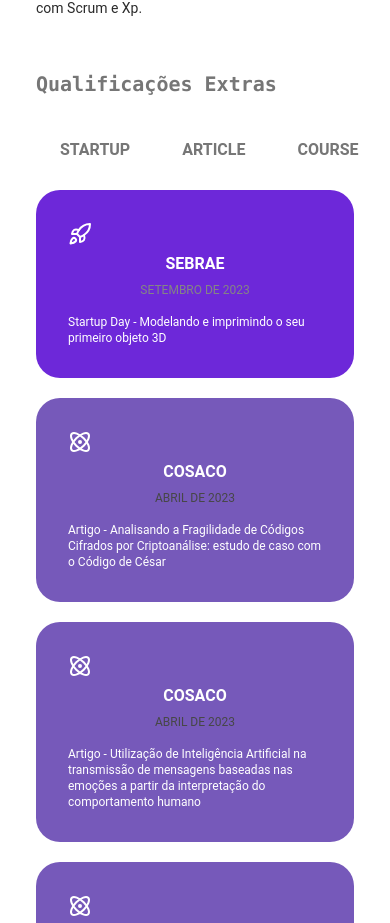
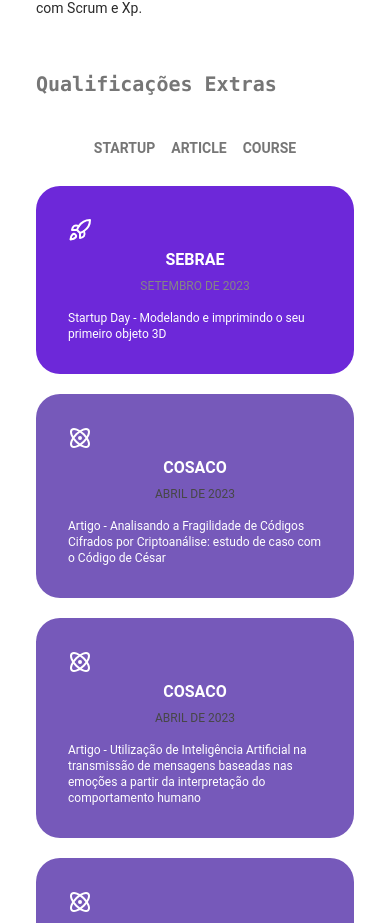
Before and after one commit to bamarcheti/my-resume, a React (Create React App) app: page / in a window 390 px wide. Shown: the part 2154-3077 px from the top of the page. Built offline with nearby package versions, Linux system fonts and the light colour scheme.

Commit message:
fix: Ajustando responsividade

```diff
--- a/src/components/SelectTag.tsx
+++ b/src/components/SelectTag.tsx
@@ -12,7 +12,7 @@
     <button
       key={key}
       onClick={onClick}
-      className={`px-6 py-2 rounded-full uppercase font-semibold ${
+      className={`px-2 md:px-6 py-2 rounded-full uppercase font-semibold text-sm md:text-base ${
         isActive ? 'bg-textB text-white' : 'bg-transparent text-textB'
       }`}
     >
--- a/src/modules/About/components/ExtraQualifications/components/ExtraQualificationsCard.tsx
+++ b/src/modules/About/components/ExtraQualifications/components/ExtraQualificationsCard.tsx
@@ -21,15 +21,15 @@
   };
 
   return (
-    <div className="grid md:grid-cols-3 grid-cols-1 sm:pt-4 pt-0 gap-5 sm:gap-10 w-full xl:gap-16 lg:gap-14">
+    <>
       {extraQualifications.map((extraQualification, index) => (
         <div
           key={index}
           className={`${
             styleMap[extraQualification.type]
-          } flex flex-col justify-center text-center rounded-3xl xl:pb-8 xl:pt-6 xl:px-12 p-4 px-7 gap-4 transition ease-in-out hover:scale-105`}
+          } flex flex-col rounded-3xl p-8 gap-4 transition ease-in-out hover:scale-105`}
         >
-          <div className="flex flex-col gap-1.5">
+          <div className="flex flex-col gap-1.5 justify-center text-center">
             {iconMap[extraQualification.type]}
             <p className="text-base xl:text-lg lg:text-lg font-bold text-white">
               {extraQualification.title}
@@ -39,6 +39,6 @@
           <p className={`${fontStyle} text-white`}>{extraQualification.description}</p>
         </div>
       ))}
-    </div>
+    </>
   );
 };
--- a/src/modules/About/components/ExtraQualifications/components/ExtraQualificationstFilter.tsx
+++ b/src/modules/About/components/ExtraQualifications/components/ExtraQualificationstFilter.tsx
@@ -45,7 +45,7 @@
 
   return (
     <div className="flex flex-col w-full justify-center space-y-5">
-      <div className="flex space-x-1">
+      <div className="flex justify-center md:justify-start">
         {categories.map((cat) => {
           const isActive = selectedCategory === cat;
 
@@ -75,6 +75,11 @@
             </div>
             <p className={`${fontStyle} text-white`}>{tech.description}</p>
           </div>
+
+          // <ExtraQualificationsCard
+          //   key={index}
+          //   extraQualifications={t('extraQualifications', { returnObjects: true })}
+          // />
         ))}
       </div>
     </div>
```
